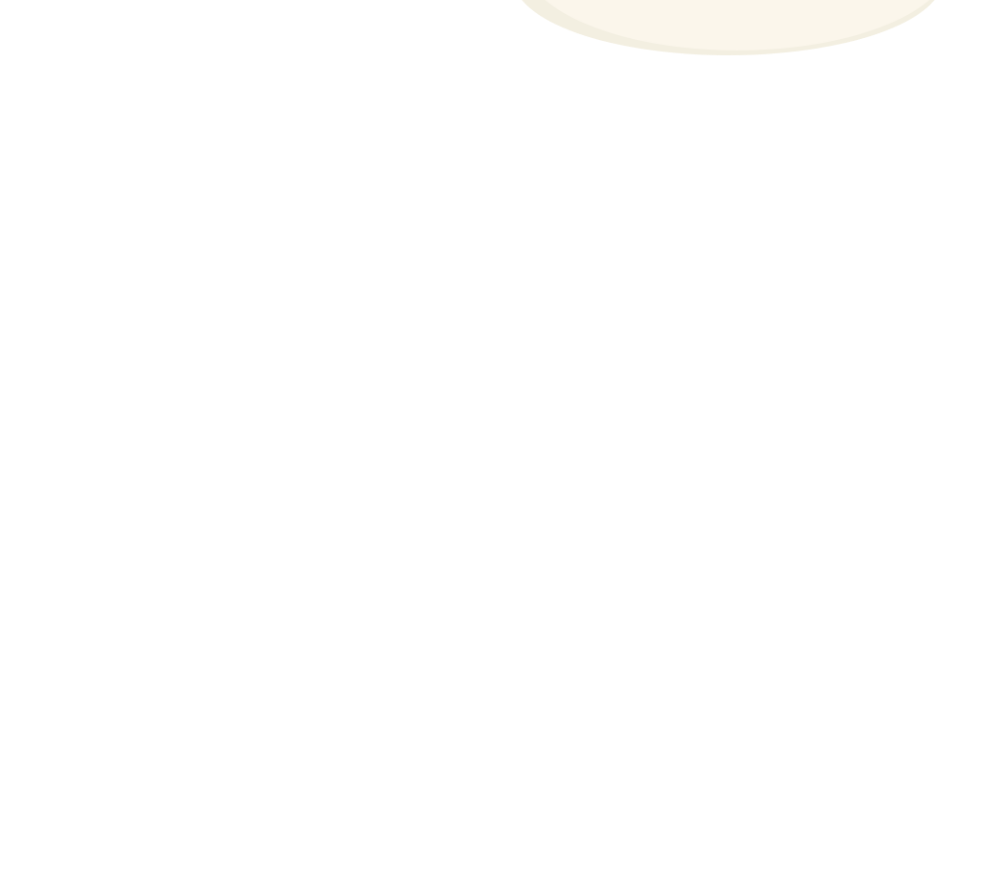
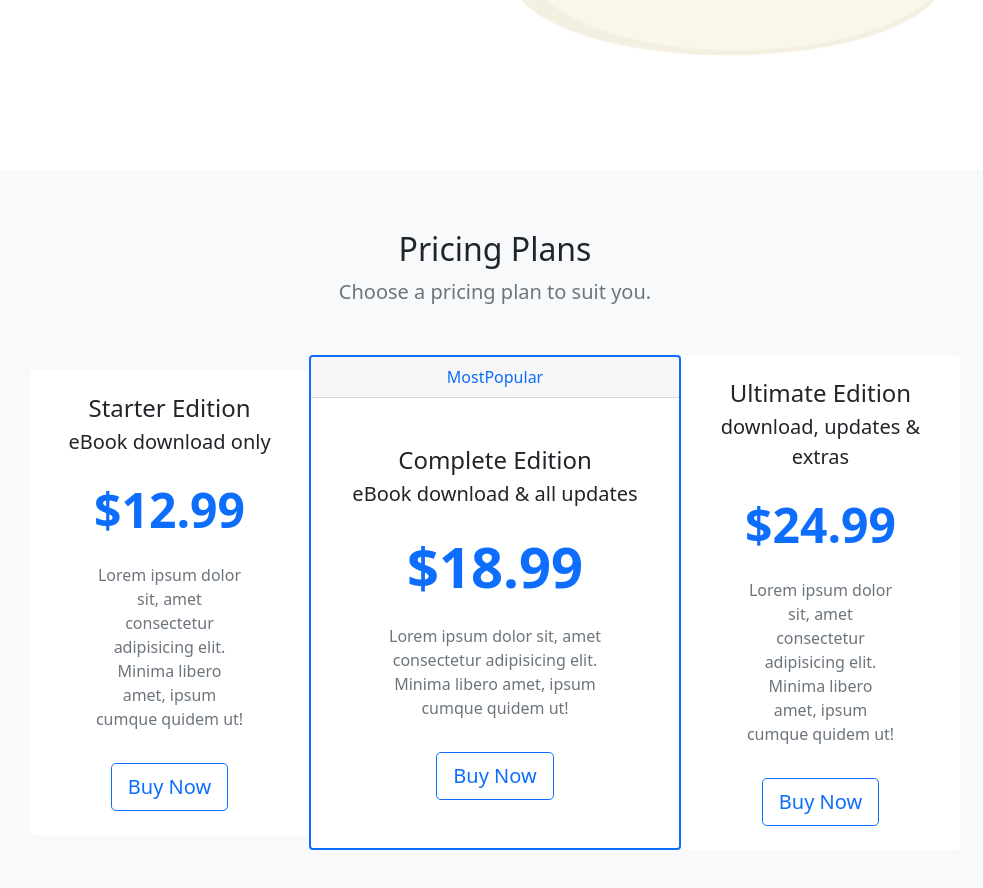
Before and after one commit to Bateeters/M02TutorialTeeters, a plain HTML site: page index.html in a window 1280 px wide. Shown: the part 556-1444 px from the top of the page, without its empty margins (145-1128 px from the left). Before the commit the page ends 800 px from the top, so only its background shows below. Drawn offline with nearby package versions, Linux system fonts and the light colour scheme.

Commit message:
Tutorial #10

```diff
--- a/index.html
+++ b/index.html
@@ -65,6 +65,61 @@
       </div>
     </section>
 
+    <section id="pricing" class="bg-light mt-5">
+      <div class="container-lg">
+        <div class="text-center">
+          <h2>Pricing Plans</h2>
+          <p class="lead text-muted">Choose a pricing plan to suit you.</p>
+        </div>
+
+        <div class="row my-5 align-items-center justify-content-center g-0">
+          <div class="col-8 col-lg-4 col-xl-3">
+            <div class="card border-0">
+              <div class="card-body text-center py-4">
+                <h4 class="card-title">Starter Edition</h4>
+                <p class="lead card-subtitle">eBook download only</p>
+                <p class="display-5 my-4 text-primary fw-bold">$12.99</p>
+                <p class="card-text mx-5 text-muted d-none d-lg-block">Lorem ipsum dolor sit, amet consectetur adipisicing elit. Minima libero amet, ipsum cumque quidem ut!</p>
+                <a href="#" class="btn btn-outline-primary btn-lg mt-3">Buy Now</a>
+              </div>
+            </div>
+          </div>
+
+          <div class="col-9 col-lg-4">
+            <div class="card border-primary border-2">
+              <div class="card-header text-center text-primary">MostPopular</div>
+              <div class="card-body text-center py-5">
+                <h4 class="card-title">Complete Edition</h4>
+                <p class="lead card-subtitle">eBook download & all updates</p>
+                <p class="display-4 my-4 text-primary fw-bold">$18.99</p>
+                <p class="card-text mx-5 text-muted d-none d-lg-block">Lorem ipsum dolor sit, amet consectetur adipisicing elit. Minima libero amet, ipsum cumque quidem ut!</p>
+                <a href="#" class="btn btn-outline-primary btn-lg mt-3">Buy Now</a>
+              </div>
+            </div>
+          </div>
+
+          <div class="col-8 col-lg-4 col-xl-3">
+            <div class="card border-0">
+              <div class="card-body text-center py-4">
+                <h4 class="card-title">Ultimate Edition</h4>
+                <p class="lead card-subtitle">download, updates & extras</p>
+                <p class="display-5 my-4 text-primary fw-bold">$24.99</p>
+                <p class="card-text mx-5 text-muted d-none d-lg-block">Lorem ipsum dolor sit, amet consectetur adipisicing elit. Minima libero amet, ipsum cumque quidem ut!</p>
+                <a href="#" class="btn btn-outline-primary btn-lg mt-3">
+                  Buy Now
+                </a>
+              </div>
+            </div>
+          </div>
+
+        </div>
+
+
+
+
+      </div>
+    </section>
+
     <script src="https://cdnjs.cloudflare.com/ajax/libs/emmet/2.3.4/emmet.cjs.js"></script>
     <script src="script.js"></script>
     <script src="https://cdn.jsdelivr.net/npm/bootstrap@5.0.2/dist/js/bootstrap.bundle.min.js" integrity="sha384-MrcW6ZMFYlzcLA8Nl+NtUVF0sA7MsXsP1UyJoMp4YLEuNSfAP+JcXn/tWtIaxVXM" crossorigin="anonymous"></script>
```
